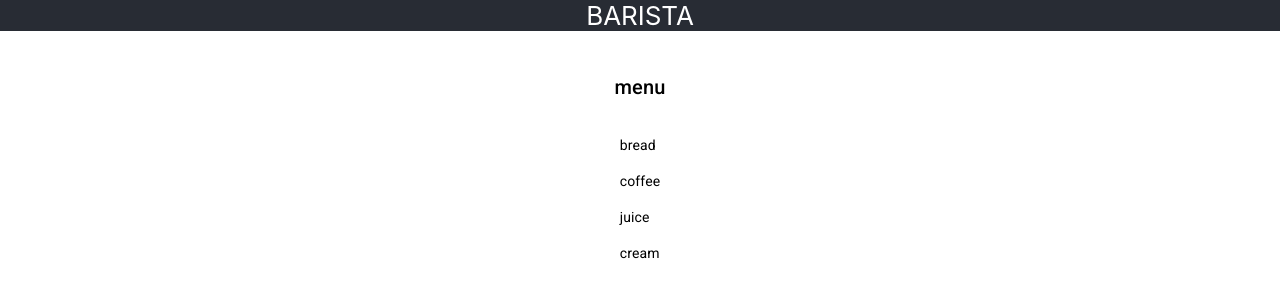
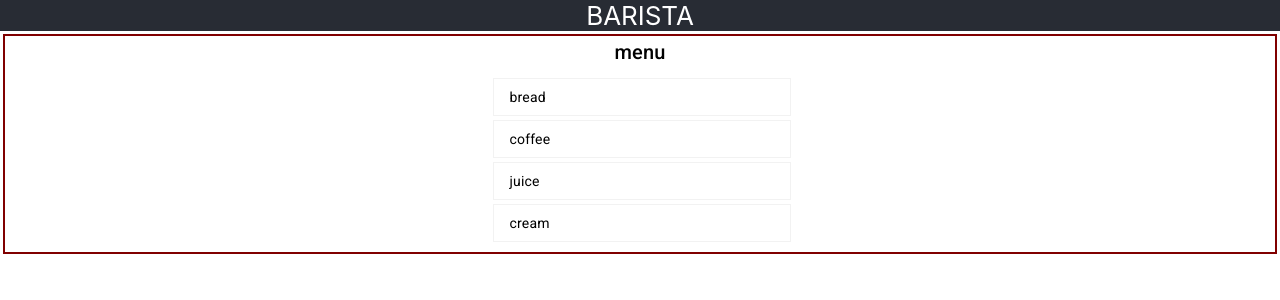
Before and after one commit to nagac121/coffee-shop, a React (Create React App) app: page / in a window 1280 px wide. Shown: the top 300 px of the page. Built offline with nearby package versions, Linux system fonts and the light colour scheme.

Commit message:
menu item css added

```diff
--- a/src/components/Menu.js
+++ b/src/components/Menu.js
@@ -8,21 +8,24 @@ import Box from "@mui/material/Box";
 const Menu = ({ menuList }) => {
   console.log("menu: ", menuList);
   return (
-    <Box display="flex" flexDirection="column" alignItems="center" padding={1}>
-      <Typography sx={{ mt: 4, mb: 2 }} variant="h6" component="div">
+    <Box
+      display="flex"
+      flexDirection="column"
+      alignItems="center"
+      className="menu"
+    >
+      <Typography variant="h6" component="div">
         menu
       </Typography>
-      {/* <Stack spacing={2} alignItems="center"> */}
       <List dense={true}>
         {menuList.map((menuItem, index) => {
           return (
-            <ListItem key={index}>
+            <ListItem key={index} className="menu-item">
               <ListItemText primary={menuItem.itemName} />
             </ListItem>
           );
         })}
       </List>
-      {/* </Stack> */}
     </Box>
   );
 };
--- a/src/index.css
+++ b/src/index.css
@@ -1,17 +1,30 @@
 body {
   margin: 0;
-  font-family: -apple-system, BlinkMacSystemFont, 'Segoe UI', 'Roboto', 'Oxygen',
-    'Ubuntu', 'Cantarell', 'Fira Sans', 'Droid Sans', 'Helvetica Neue',
+  font-family: -apple-system, BlinkMacSystemFont, "Segoe UI", "Roboto", "Oxygen",
+    "Ubuntu", "Cantarell", "Fira Sans", "Droid Sans", "Helvetica Neue",
     sans-serif;
   -webkit-font-smoothing: antialiased;
   -moz-osx-font-smoothing: grayscale;
 }
 
 code {
-  font-family: source-code-pro, Menlo, Monaco, Consolas, 'Courier New',
+  font-family: source-code-pro, Menlo, Monaco, Consolas, "Courier New",
     monospace;
 }
+/* menu */
+.menu {
+  border: 2px solid maroon;
+  margin: 3px;
+}
 
-.menu {
-  border: 1px solid maroon;
+.menu-item {
+  background-color: #fff;
+  border: 1px solid #f2f2f2;
+  float: left;
+  margin: 2px;
+  padding: 5px;
 }
+
+.menu-item:hover {
+  box-shadow: 0 0 4px #b6b6b6;
+}
```
